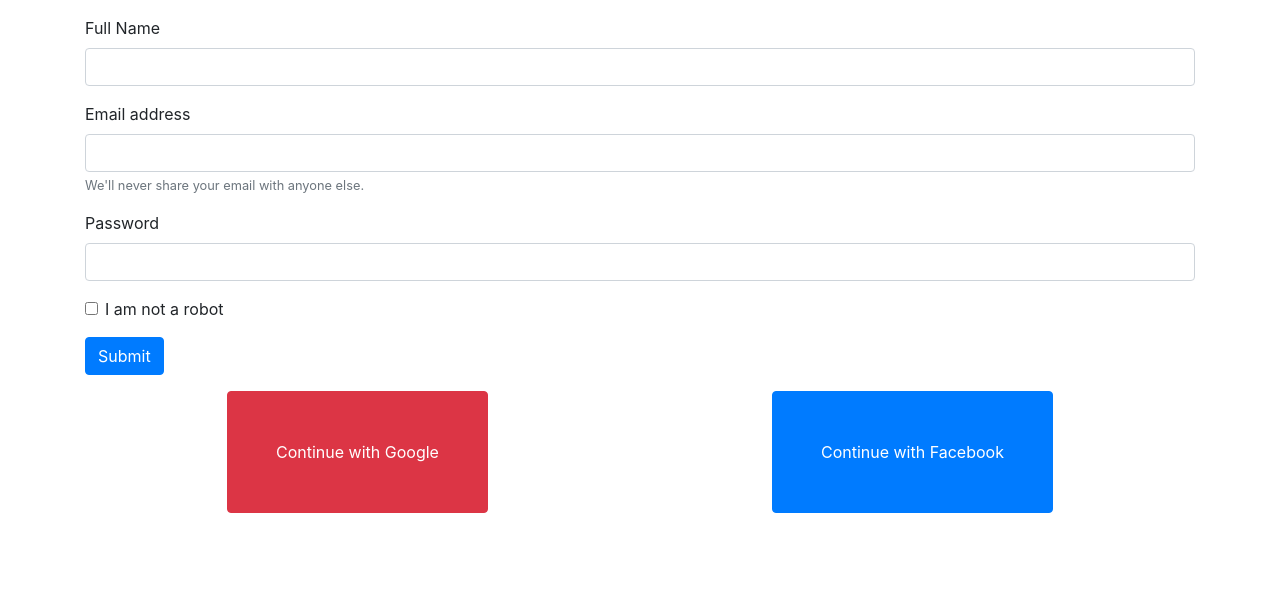
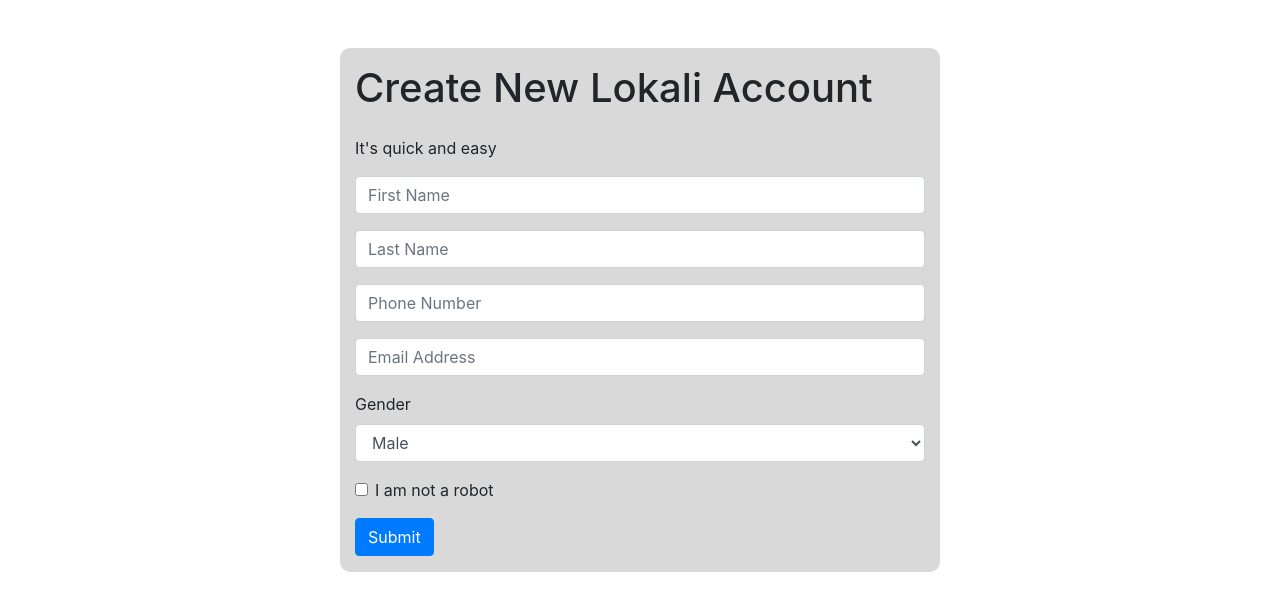
Before and after one commit to sharifhh/lokali-server, a React (Create React App) app in the folder client/: page / in a window 1280 px wide. Shown: the top 610 px of the page. Built offline with nearby package versions, Linux system fonts and the light colour scheme.

Commit message:
basic register page

```diff
--- a/client/src/App.js
+++ b/client/src/App.js
@@ -1,11 +1,11 @@
 import React from "react";
 import "bootstrap/dist/css/bootstrap.css";
 import "./fontawesome.min.css";
-import Login from "./pages/Login";
+import RegisterPage from "./pages/RegisterPage";
 function App() {
   return (
     <div className="App">
-      <Login />
+      <RegisterPage />
     </div>
   );
 }
--- /dev/null
+++ b/client/src/pages/RegisterPage.jsx
@@ -0,0 +1,109 @@
+import React, {
+  // useEffect,
+  useState,
+} from "react";
+import { useEffect } from "react";
+
+const RegisterPage = (props) => {
+  return <RegisterForm />;
+};
+
+const RegisterForm = (props) => {
+  const [formState, setFormState] = useState({
+    firstName: "",
+    lastName: "",
+    phone: "",
+    email: "",
+    gender: "",
+  });
+
+  const formHandler = (key, value) => {
+    setFormState({ ...formState, [key]: value });
+  };
+
+  useEffect(() => {
+    console.log(formState);
+  }, [formState]);
+
+  return (
+    <div>
+      <div
+        style={{
+          maxWidth: 600,
+          backgroundColor: "#d9d9d9",
+          border: "5 solid #d9d9d9",
+          borderRadius: "10px",
+        }}
+        className="container mt-5 mb-5"
+      >
+        <h1 className="pt-3">Create New Lokali Account</h1>
+        <p className="pt-3">It's quick and easy</p>
+        <form action="">
+          <div className="form-group">
+            {/* <label htmlFor="exampleInputEmail1">First Name</label> */}
+            <input
+              type="text"
+              className="form-control mt-3"
+              id="registerFormFirstName"
+              placeholder="First Name"
+              onChange={(e) => formHandler("firstName", e.target.value)}
+            />
+          </div>
+          <div className="form-group">
+            <input
+              type="text"
+              className="form-control mt-3"
+              id="registerFormLastName"
+              placeholder="Last Name"
+              onChange={(e) => formHandler("lastName", e.target.value)}
+            />
+          </div>
+          <div className="form-group">
+            <input
+              type="text"
+              className="form-control mt-3"
+              id="registerFormPhoneNumber"
+              placeholder="Phone Number"
+              onChange={(e) => formHandler("phone", e.target.value)}
+            />
+          </div>
+          <div className="form-group">
+            <input
+              type="email"
+              className="form-control mt-3"
+              id="registerFormEmail"
+              placeholder="Email Address"
+              onChange={(e) => formHandler("email", e.target.value)}
+            />
+          </div>
+          <div className="form-group">
+            <label htmlFor="exampleFormControlSelect1">Gender</label>
+            <select
+              className="form-control"
+              id="exampleFormControlSelect1"
+              onChange={(e) => formHandler("gender", e.target.value)}
+            >
+              <option>Male</option>
+              <option>Female</option>
+              <option>Other</option>
+            </select>
+          </div>
+          <div className="form-group form-check">
+            <input
+              type="checkbox"
+              className="form-check-input"
+              id="exampleCheck1"
+            />
+            <label className="form-check-label" htmlFor="exampleCheck1">
+              I am not a robot
+            </label>
+          </div>
+          <button type="submit" className="btn btn-primary mb-3">
+            Submit
+          </button>
+        </form>
+      </div>
+    </div>
+  );
+};
+export default RegisterPage;
```
Also changed, not shown: client/src/pages/OffersPage.jsx (added, +9 -0 lines).
